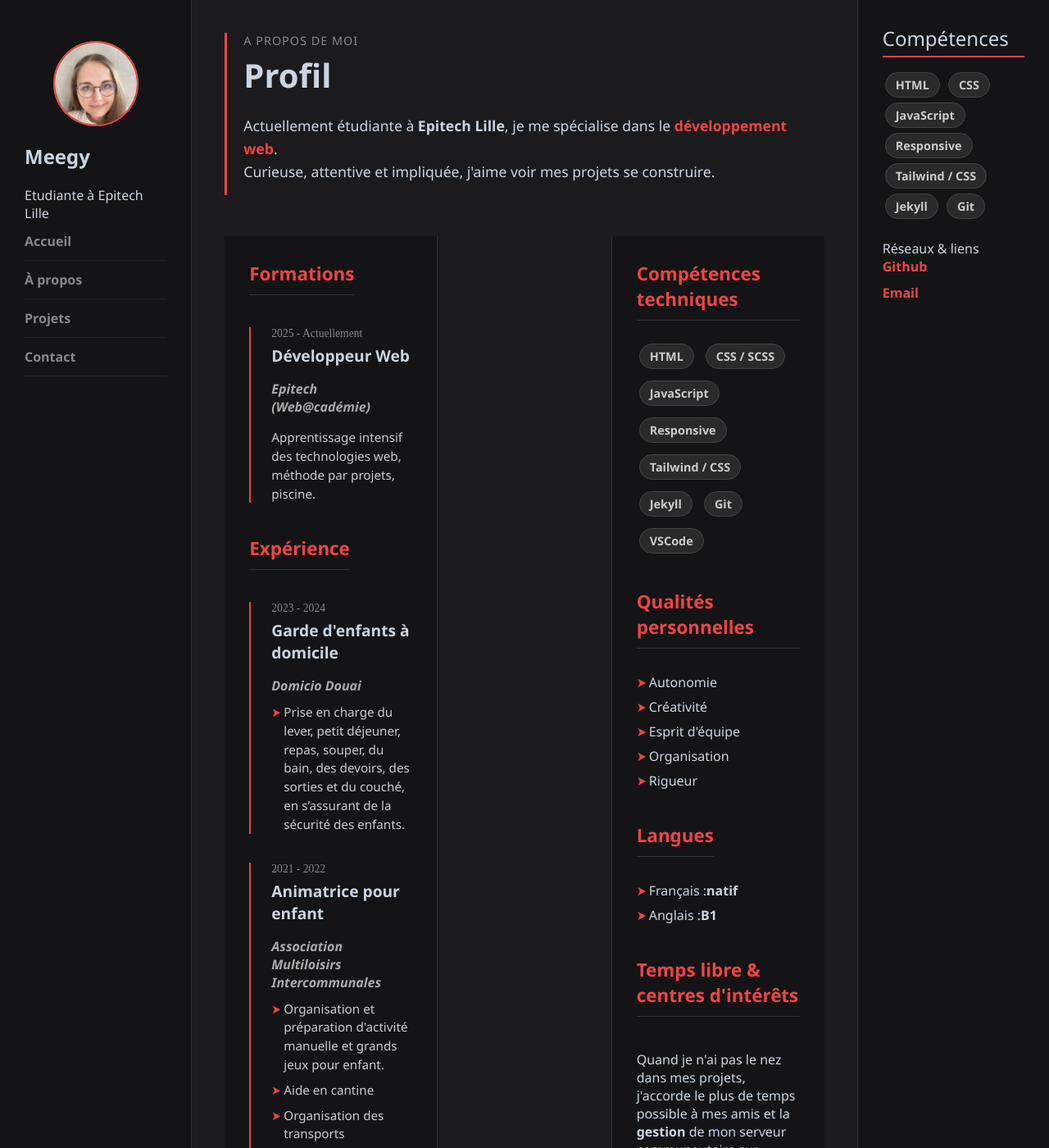
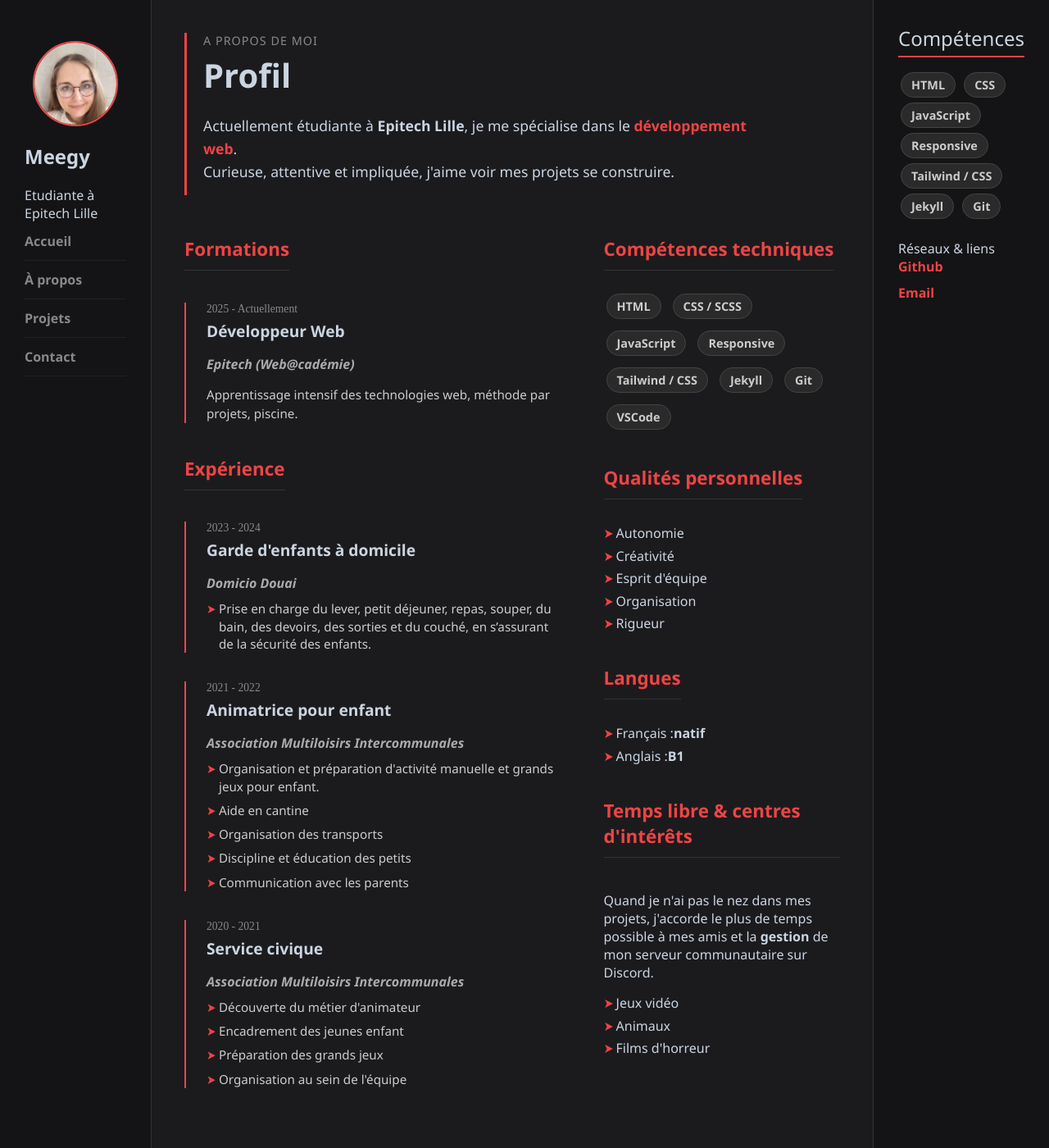
Before and after one commit to Meegy-exe/Portfolio, a Jekyll site: the page built from about.markdown, in a window 1280 px wide and 1400 px high. Shown: the whole window at 82% size. Built offline with Jekyll 4.4.1, drawn with Linux system fonts in a browser that asks for light colours.

Commit message:
Amélioration page à propos

```diff
--- a/_sass/_about.scss
+++ b/_sass/_about.scss
@@ -68,8 +68,10 @@
     display: grid;
     align-items: start;
     // 2fr pour gauche large et 1 fr pour droite plus petite
-    grid-template-columns: 2fr 1fr;
-    gap: 60px;
+    grid-template-columns: 1.6fr 1fr;
+    gap: 50px;
+    max-width: 1300px;
+    margin: 0 auto;
 }
 
 // Bloc des sections
@@ -130,6 +132,11 @@
     position: relative;
     padding-left: 15px;
     margin-bottom: 8px;
+    line-height: 1.4;
+}
+
+.colonne-droite-ap .list-cv li {
+    margin-bottom: 5px;
 }
 
 // pour ajouter une flèche devant chaque li
--- a/about.markdown
+++ b/about.markdown
@@ -16,7 +16,7 @@
     </div>
 
     <div class="grid-formation">
-     <div class="colonne-gauche">
+     <div class="colonne-gauche-ap">
             <section class="section">
                 <h3>Formations</h3>
                 <div class="carte-formation">
@@ -71,7 +71,7 @@
         </section>
         </div>
 
-        <div class="colonne-droite">
+        <div class="colonne-droite-ap">
             <section class="section">
             <h3>Compétences techniques</h3>
                 <div class="skills-container">
```
